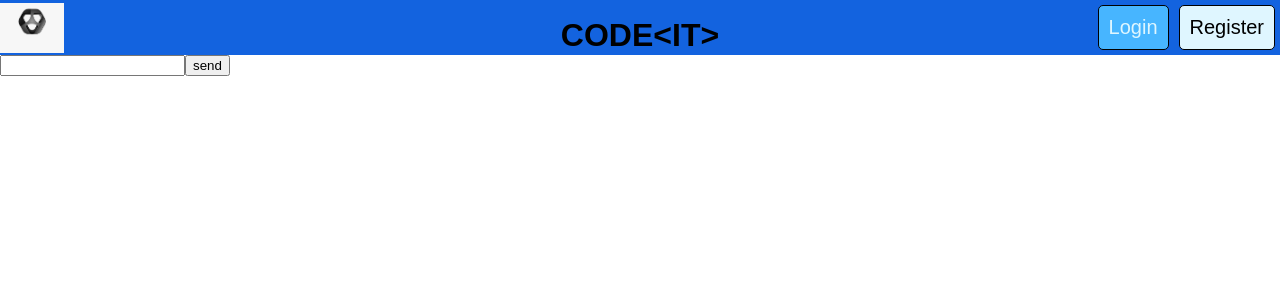
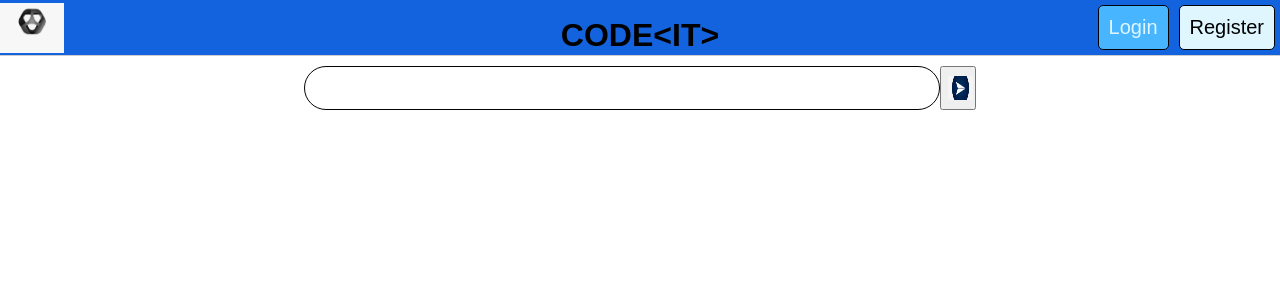
Before and after one commit to HseinKt/Code-Editor, a React (Create React App) app in the folder code_editor/: page /chat_page in a window 1280 px wide. Shown: the top 300 px of the page. Built offline with nearby package versions, Linux system fonts and the light colour scheme.

Commit message:
added chat text component

```diff
--- /dev/null
+++ b/code_editor/src/components/chat_page/chat.css
@@ -0,0 +1,37 @@
+body {
+    margin: 0;
+    font-family: sans-serif;
+    -webkit-font-smoothing: antialiased;
+    -moz-osx-font-smoothing: grayscale;
+    overflow-x: hidden;
+}
+.sendButton {
+    width: 50%;
+    height: 10%;
+    padding: 10px;
+    border-radius: 10%;
+    background-image: url('../images/send.jpg');
+    background-position: left;
+    background-repeat: no-repeat;
+    background-size: 25px 50px;
+}
+/*
+.container {
+    display: flex;
+    flex-direction: column;
+    justify-content: flex-end;
+} */
+.formText {
+    display: flex;
+    flex-direction: row;
+    justify-content: center;
+    /* align-items:flex-end; */
+    border-top: 1px solid #ccc;
+    padding: 10px;
+}
+.inputText {
+    width: 50%;
+    height: 40px;
+    border-radius: 50px;
+    border: 1px solid #030303;
+}
--- a/code_editor/src/components/chat_page/chat.js
+++ b/code_editor/src/components/chat_page/chat.js
@@ -1,7 +1,18 @@
-const Chat = () => {
+import "./chat.css"
+const Chat = (props) => {
     return (
-        <div>
-            <p>chat compinent</p>
+        <div className="container">
+            <form onSubmit={props.handleMessageSend} className="formText">
+                <input
+                    type="text"
+                    className="inputText"
+                    value={props.value}
+                    onChange={props.handleValue}
+                />
+                <button type="submit">
+                    <div className="sendButton"></div>
+                </button>
+            </form>
         </div>
      );
 }
--- /dev/null
+++ b/code_editor/src/components/chat_page/chat_text.js
@@ -0,0 +1,14 @@
+import React from 'react';
+import "./chat.css"
+
+const ChatText = (props) => {
+    return (
+      <div className='chatTextContainer'>
+        <div className='message'>
+          {props.message}
+        </div>
+      </div>
+    );
+  }
+
+export default ChatText;
--- a/code_editor/src/pages/chat_page.js
+++ b/code_editor/src/pages/chat_page.js
@@ -1,5 +1,7 @@
 import Header from "../components/landing_page/header"
 import Chat from "../components/chat_page/chat"
+import ChatText from "../components/chat_page/chat_text"
+
 import { useState } from "react";
 
 const ChatingPage = () => {
@@ -14,23 +16,20 @@ const ChatingPage = () => {
         e.preventDefault();
         setMessages([...messages, value]);
         setValue("");
-
     }
     console.log(messages);
 
     return (
         <div>
             <Header/>
-            <form onSubmit={handleMessageSend}>
-                <input
-                    type="text"
-                    value={value}
-                    onChange={handleValue}
-                />
-                <button type="submit">
-                    <div className="sendButton"> send</div>
-                </button>
-            </form>
+            <Chat value={value} handleValue={handleValue} handleMessageSend={handleMessageSend}/>
+
+            <div>
+                {messages.map((message,index) => (
+                    //<li>message</li>
+                    <ChatText key={index} message={message}/>
+                ))}
+            </div>
         </div>
      );
 }
```
